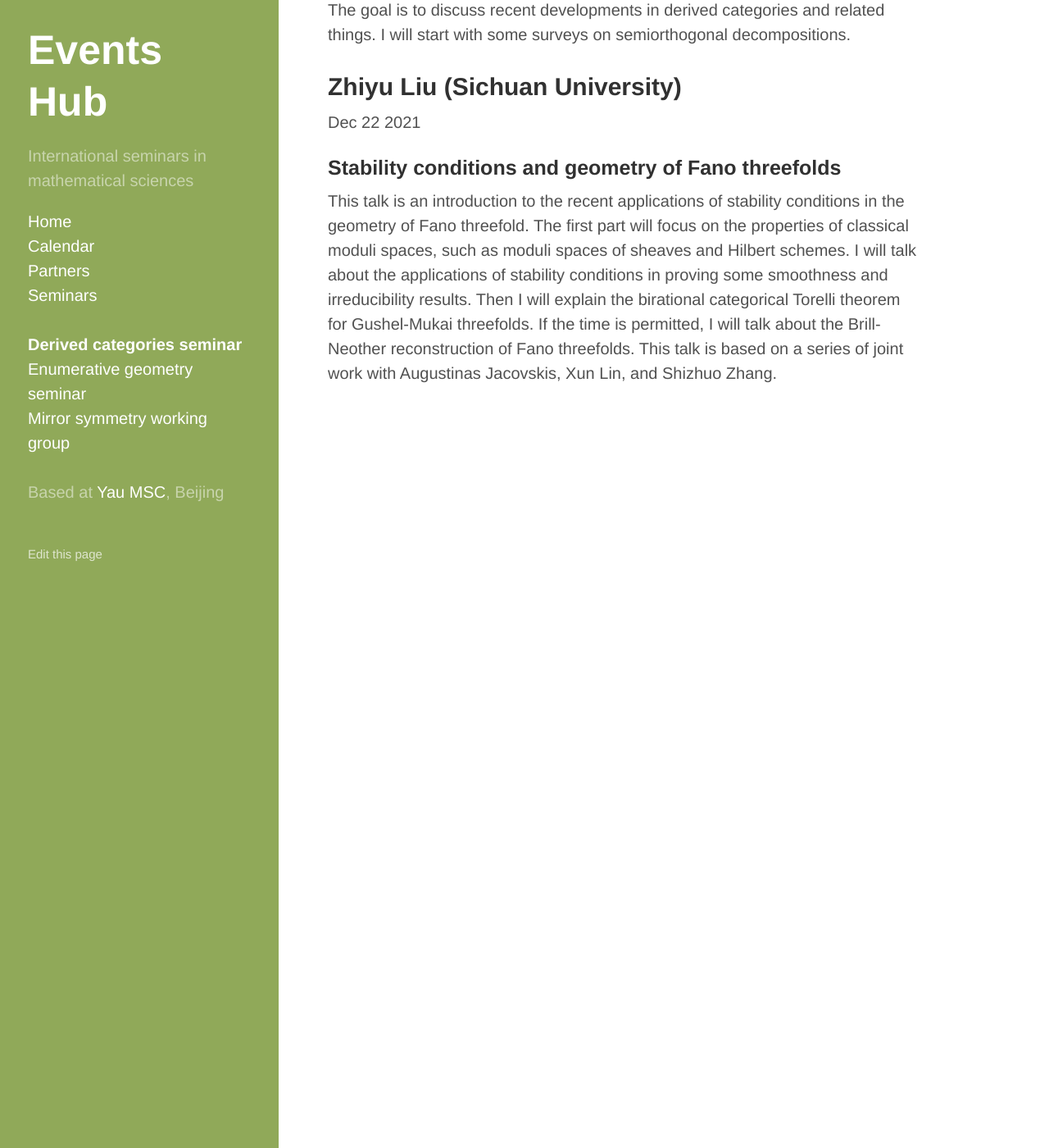
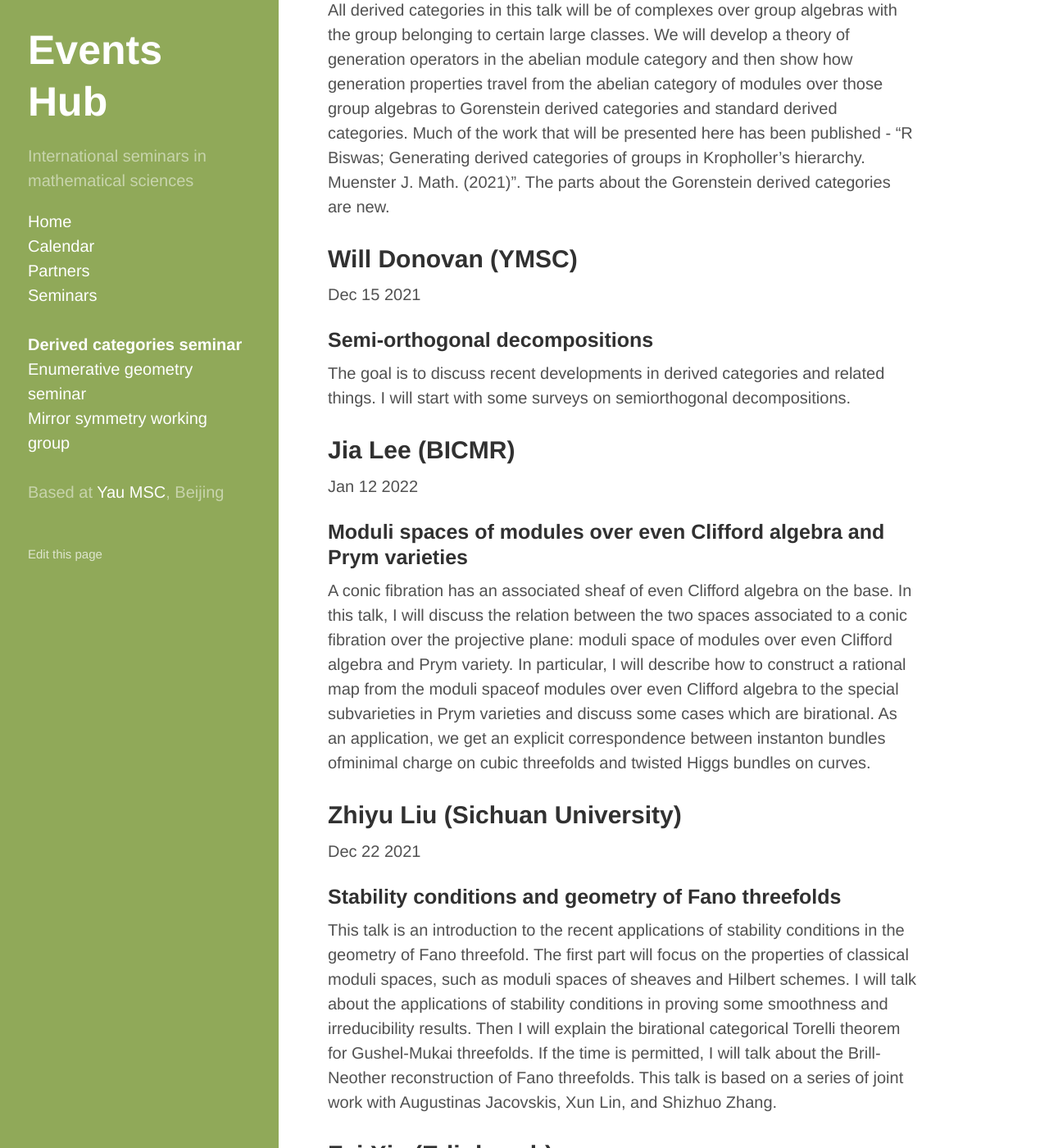
Before and after one commit to yau-msc-events/yau-msc-events.github.io, a Jekyll site: the page built from seminar-dc.md, in a window 1280 px wide and 1400 px high, scrolled down 484 px. Shown: the whole window at 82% size. Built offline with Jekyll 4.4.1, drawn with Linux system fonts in a browser that asks for light colours; some of the changed text lies outside the part shown.

Commit message:
Update seminar-dc.md

```diff
--- a/seminar-dc.md
+++ b/seminar-dc.md
@@ -9,6 +9,14 @@
 
 # Talks
 
+## Rudradip Biswas (Manchester)
+
+Jan 19 2022
+
+### Generation results for Gorenstein derived categories
+
+All derived categories in this talk will be of complexes over group algebras with the group belonging to certain large classes. We will develop a theory of generation operators in the abelian module category and then show how generation properties travel from the abelian category of modules over those group algebras to Gorenstein derived categories and standard derived categories. Much of the work that will be presented here has been published - "R Biswas; Generating derived categories of groups in Kropholler's hierarchy. Muenster J. Math. (2021)". The parts about the Gorenstein derived categories are new.
+
 ## Will Donovan (YMSC)
 
 Dec 15 2021
@@ -17,6 +25,14 @@
 
 The goal is to discuss recent developments in derived categories and related things. I will start with some surveys on semiorthogonal decompositions.
 
+## Jia Lee (BICMR)
+
+Jan 12 2022
+
+### Moduli spaces of modules over even Clifford algebra and Prym varieties
+
+A conic fibration has an associated sheaf of even Clifford algebra on the base. In this talk, I will discuss the relation between the two spaces associated to a conic fibration over the projective plane: moduli space of modules over even Clifford algebra and Prym variety. In particular, I will describe how to construct a rational map from the moduli spaceof modules over even Clifford algebra to the special subvarieties in Prym varieties and discuss some cases which are birational. As an application, we get an explicit correspondence between instanton bundles ofminimal charge on cubic threefolds and twisted Higgs bundles on curves.
+
 ## Zhiyu Liu (Sichuan University)
 
 Dec 22 2021
@@ -24,3 +40,19 @@
 ### Stability conditions and geometry of Fano threefolds
 
 This talk is an introduction to the recent applications of stability conditions in the geometry of Fano threefold. The first part will focus on the properties of classical moduli spaces, such as moduli spaces of sheaves and Hilbert schemes. I will talk about the applications of stability conditions in proving some smoothness and irreducibility results. Then I will explain the birational categorical Torelli theorem for Gushel-Mukai threefolds. If the time is permitted, I will talk about the Brill-Neother reconstruction of Fano threefolds. This talk is based on a series of joint work with Augustinas Jacovskis, Xun Lin, and Shizhuo Zhang.
+
+## Fei Xie (Edinburgh)
+
+Jan 26 2022
+
+### Residual categories of quadric surface bundles
+
+The residual category (or the Kuznetsov component) of a quadric surface bundles is the non-trivial component in the derived category. It is equivalent to the twisted derived category of a double cover over the base when the quadric surface bundle has simple degeneration (fibers have corank at most 1). I will consider quadric surface bundles with fibers of corank at most 2 and describe their residual categories as (twisted) derived categories of some scheme in two situations: (1) when the bundle has a smooth section; (2) when the base is a surface and both the total space and base are smooth. As an application, I will also describe the residual categories of certain complete intersections of quadrics.
+
+## Ying Xie (Fudan)
+
+Jan 5 2022
+
+### Cyclic covering of projective spaces and matrix factorizations
+
+In this talk, I will discuss the matrix factorization categories associated to the cyclic coverings of projective spaces. I will derive a semi-orthogonal decomposition of the equivariant matrix factorization category of the covering space in terms of matrix factorizations categories of the branched loci.
```
